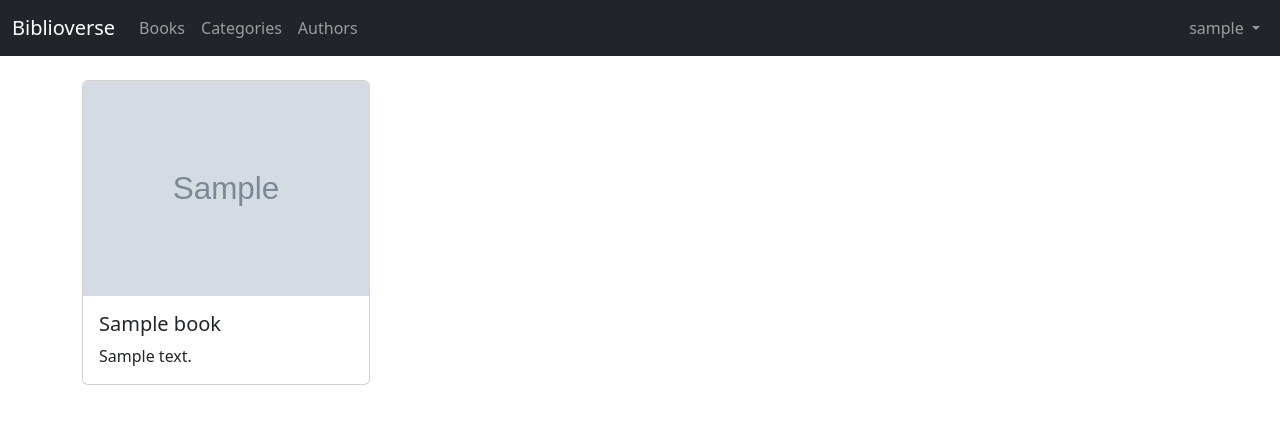
After one commit to PatriceAlan/Biblioverse, a Django app: page /books/ in a window 1280 px wide. The commit adds this page. Shown: the top 424 px of the page. Run offline with Django 4.2, Linux system fonts and the light colour scheme; a user stored in the database is signed in; tables that the repository leaves empty hold one stand-in row (values such as "Sample post"); grey boxes marked "Sample" are stand-in pictures.

Commit message:
Books page done

```diff
--- /dev/null
+++ b/biblioverse/boeken/templates/books.html
@@ -0,0 +1,21 @@
+{% extends 'base.html' %}
+{% block content %}
+
+<div class="row">
+    {% for book in books %}
+        <div class="col-md-4 mb-4">
+            <div class="card" style="width: 18rem;">
+                <img src="{{ book.cover.url }}" class="card-img-top">
+                <div class="card-body">
+                    <h5 class="card-title">{{ book.title }}</h5>
+                    <p class="card-text">{{ book.summary }}</p>
+                </div>
+            </div>
+        </div>
+        {% if forloop.counter|divisibleby:3 and not forloop.last %}
+            </div><div class="row">
+        {% endif %}
+    {% endfor %}
+</div>
+
+{% endblock %}
--- a/biblioverse/boeken/templates/navbar.html
+++ b/biblioverse/boeken/templates/navbar.html
@@ -8,7 +8,7 @@
             <ul class="navbar-nav me-auto mb-2 mb-lg-0">
                 {% if user.is_authenticated %}
                 <li class="nav-item">
-                    <a class="nav-link" href="#">Books</a>
+                    <a class="nav-link" href="{% url 'books' %}">Books</a>
                 </li>
                 <li class="nav-item">
                     <a class="nav-link" href="{% url 'categories' %}">Categories</a>
--- a/biblioverse/boeken/urls.py
+++ b/biblioverse/boeken/urls.py
@@ -6,6 +6,7 @@ from django.conf.urls.static import static
 urlpatterns = [
     path('', views.home, name='home'),
     path('categories/', views.book_categories, name='categories'),
+    path('books/', views.book_list, name='books'),
     path('authors/', views.book_authors, name='authors'),
 
     path('logout/', views.logout_user, name='logout'),
--- a/biblioverse/boeken/views.py
+++ b/biblioverse/boeken/views.py
@@ -3,7 +3,7 @@ from django.contrib.auth import authenticate, login, logout
 from django.contrib.auth.models import User
 from django.contrib import messages
 from .forms import SignUpForm
-from .models import Category, Author
+from .models import Category, Author, Book
 
 def home(request):
     if request.method == 'POST':
@@ -66,3 +66,11 @@ def book_authors(request):
     else:
         messages.error(request, "You must be logged in to view that page...")
         return redirect('home')
+
+def book_list(request):
+    if request.user.is_authenticated:
+        books = Book.objects.all()
+        return render(request, 'books.html', {'books': books})
+    else:
+        messages.error(request, "You must be logged in to view that page...")
+        return redirect('home')
```
